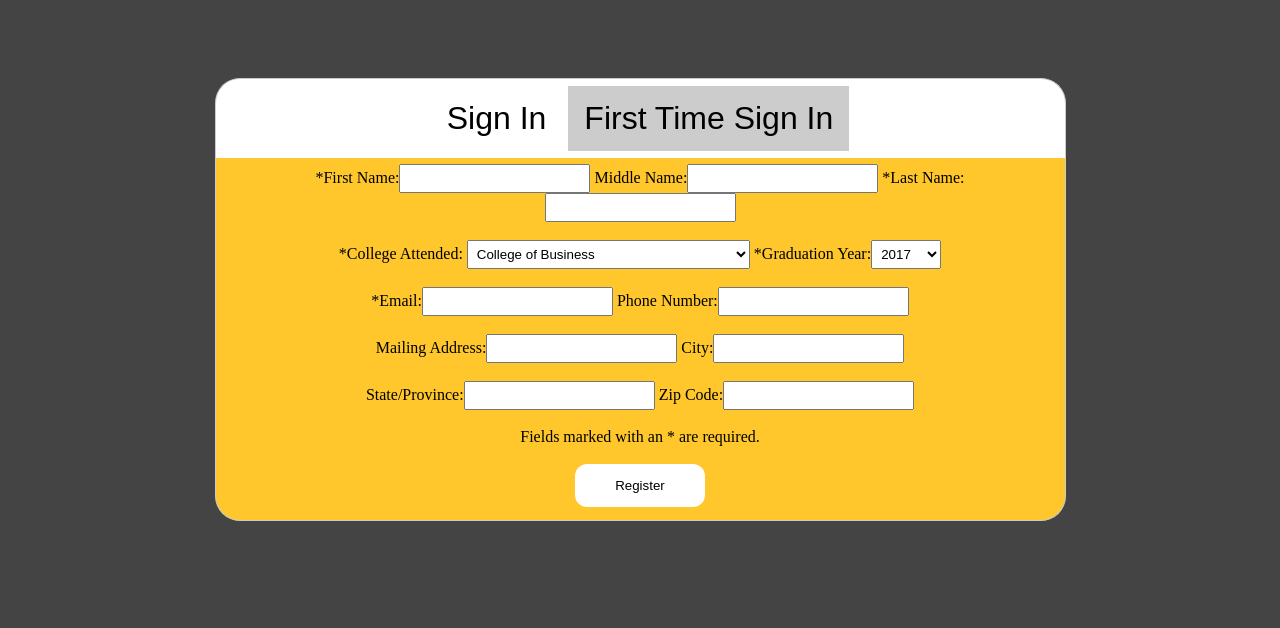
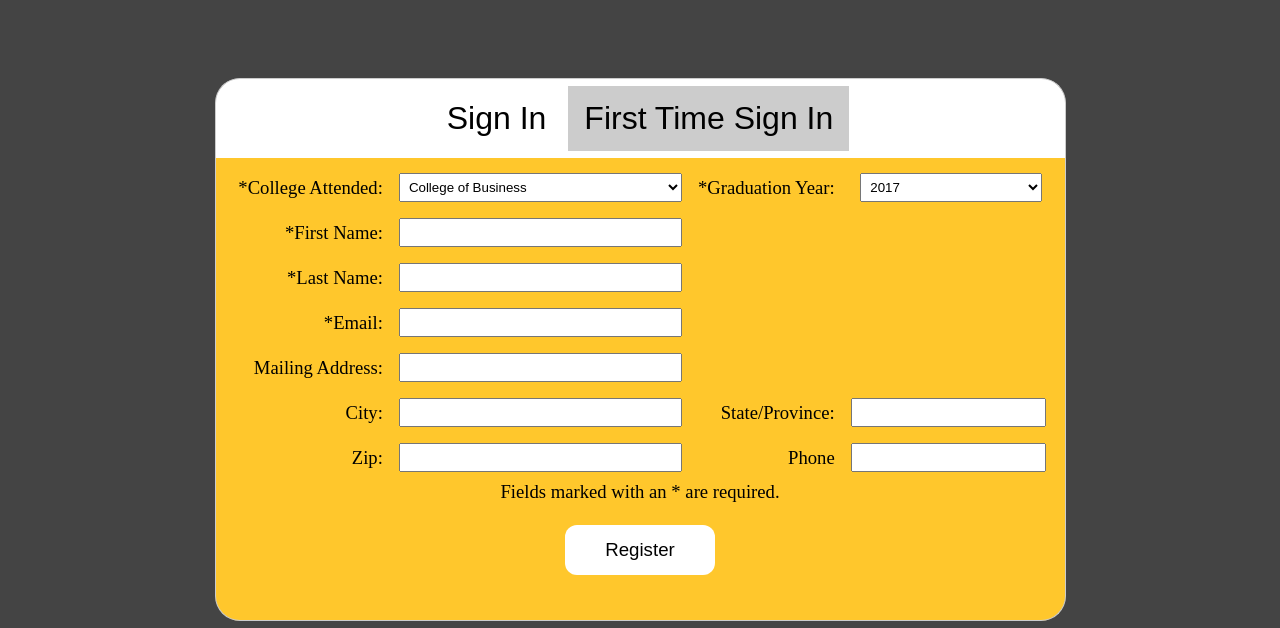
Before and after one commit to BillBarthel/Alumni-Card, a plain HTML site: page index.html in a window 1280 px wide. Both pictures are taken after a click on the button "First Time Sign In". Shown: the part 172-800 px from the top of the page. Drawn offline with Linux system fonts and the light colour scheme.

Commit message:
css changes to the registration form. Removed the input form that asks for the user to provide their middle name.

```diff
--- a/css/index.css
+++ b/css/index.css
@@ -13,6 +13,7 @@
     background-color: white;
     transition-duration: 0.4s;
     border: none;
+    font-size: 14pt;
     padding: 14px 40px;
     border-radius: 12px;
 }
@@ -35,6 +36,10 @@ td{
 
 input, select{
     padding: 5px;
+}
+
+input[type=text] {
+    width: 95%;
 }
 
 /* Style the tab */
@@ -73,13 +78,14 @@ div.tab button.active {
 
 /* Style the tab content */
 .tabcontent {
+    font-size: 14pt;
     text-align: center;
     margin: 0px auto auto auto;
     float: center;
     background-color: #ffc72c;
     display: none;
     width: 825px;
-    height: 350px;
+    height: 450px;
     padding: 6px 12px;
     border: 1px solid #ccc;
     border-top: none;
--- a/index.html
+++ b/index.html
@@ -24,7 +24,10 @@
 
     <form action="php/signIn.php" method="post" class="log-in" onsubmit="return signIn()">
     	<table align="center">
-    		<tr><td>Email:</td><td><input type="text" name="email" id="signinemail"></td></tr>
+    		<tr>
+    			<td>Email:</td>
+    			<td><input type="text" name="email" id="signinemail"></td>
+    		</tr>
 		</table>
 		<input id="button" type="submit" name="signin" value="Sign In"><br>
 		<span id="errormessage"></span>
@@ -34,31 +37,60 @@
 <div id="register" class="tabcontent">
 
 	<form action="php/register.php" method="post" class="log-in" onsubmit="return register()">
-    	*First Name:<input type="text" name="firstName" id="firstname">
-    	Middle Name:<input type="text" name="middleName" id="middleName">
-    	*Last Name:<input type="text" name="lastName" id="lastname"><br><br>
-    	*College Attended:
+
+  		<table align="center">
+			<tr>
+    			<td>*College Attended:</td>
+    			<td>
     				<select name="collegeAttended">
   						<option value="College of Business">College of Business</option>
   						<option value="College of Education and Human Services">College of Education and Human Services</option>
  						<option value="College of Letters and Science">College of Letters and Science</option>
   						<option value="College of Nursing">College of Nursing</option>
 					</select>
-		*Graduation Year:<select id="yearDropDown" class="" name="graduationYear"
-  						        style="width: 70px; display:inline-block;" value="">
-  						</select><br><br>
-		*Email:<input type="text" name="email" id="registeremail">
-		Phone Number:<input type="text" name="phoneNumber" id="phoneNumber"><br><br>
-		Mailing Address:<input type="text" name="mailingAddress" id="mailingAddress">
-		City:<input type="text" name="city" id="city"><br><br>
-		State/Province:<input type="text" name="state" id="state">
-		Zip Code:<input type="text" name="zipCode" id="zipCode"><br><br>
+				</td>
+    			<td>*Graduation Year:</td>
+    			<td><select id="yearDropDown" name="graduationYear"
+  						    style="width: 95%; display:inline-block;">
+  					</select>
+  				</td>
+  			</tr>
+  			<tr>
+    			<td >*First Name:</td>
+    			<td ><input type="text" name="firstName" id="firstname"></td>
+  			</tr>
+  			<tr>
+   				<td >*Last Name:</td>
+    			<td ><input type="text" name="lastName" id="lastname"></td>
+  			</tr>
+  			<tr>
+    			<td>*Email:</td>
+    			<td ><input type="text" name="email" id="registeremail"></td>
+  			</tr>
+  			<tr>
+    			<td>Mailing Address:</td>
+    			<td><input type="text" name="mailingAddress" id="mailingAddress"></td>
+  			</tr>
+
+  			<tr>
+    			<td>City:</td>
+    			<td><input type="text" name="city" id="city"></td>
+    			<td>State/Province:</td>
+    			<td><input type="text" name="state" id="state"></td>
+  			</tr>
+  			<tr>
+    			<td>Zip:</td>
+    			<td><input type="text" name="zipCode" id="zipCode"></td>
+    			<td>Phone</td>
+    			<td><input type="text" name="phoneNumber" id="phoneNumber"></td>
+  			</tr>
+		</table>
+
 		Fields marked with an * are required.<br><br>
-
-
   		<input id="button" type="submit" name="Register" value="Register"><br><br>
   		<span id="registererrormessage"></span>
 	</form>
+
 </div>
 
 </body>
```
Lines whose indentation alone changed are shown as unchanged.
